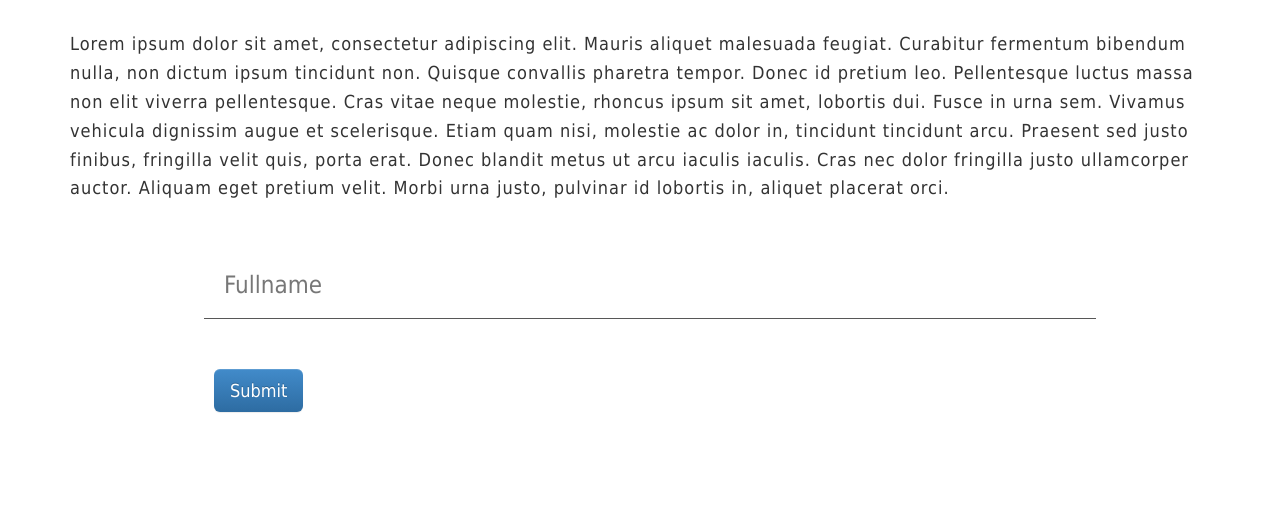
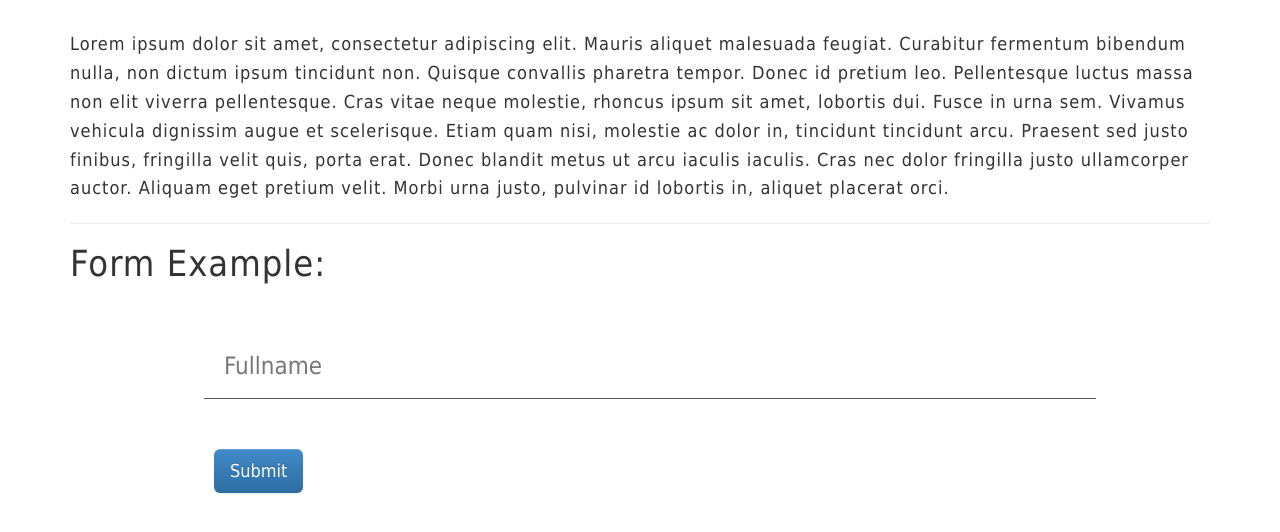
Before and after one commit to Xloka/start-temp-xloka, a plain HTML site: page index.html in a window 1280 px wide. Shown: the part 226-758 px from the top of the page. Drawn offline with Linux system fonts and the light colour scheme.

Commit message:
added some html tests

```diff
--- a/index.html
+++ b/index.html
@@ -47,6 +47,8 @@ email : a.saleh.ismael@gmail.com or xloka@xloka.com
 <p>
     Lorem ipsum dolor sit amet, consectetur adipiscing elit. Mauris aliquet malesuada feugiat. Curabitur fermentum bibendum nulla, non dictum ipsum tincidunt non. Quisque convallis pharetra tempor. Donec id pretium leo. Pellentesque luctus massa non elit viverra pellentesque. Cras vitae neque molestie, rhoncus ipsum sit amet, lobortis dui. Fusce in urna sem. Vivamus vehicula dignissim augue et scelerisque. Etiam quam nisi, molestie ac dolor in, tincidunt tincidunt arcu. Praesent sed justo finibus, fringilla velit quis, porta erat. Donec blandit metus ut arcu iaculis iaculis. Cras nec dolor fringilla justo ullamcorper auctor. Aliquam eget pretium velit. Morbi urna justo, pulvinar id lobortis in, aliquet placerat orci.
 </p>
+<hr>
+<h1>Form Example:</h1>
 <form action="#" class="form">
 <input type="text" name="Fullname" class="form-control" placeholder="Fullname" >
 <input type="submit" class="btn btn-lg btn-primary" >
```
